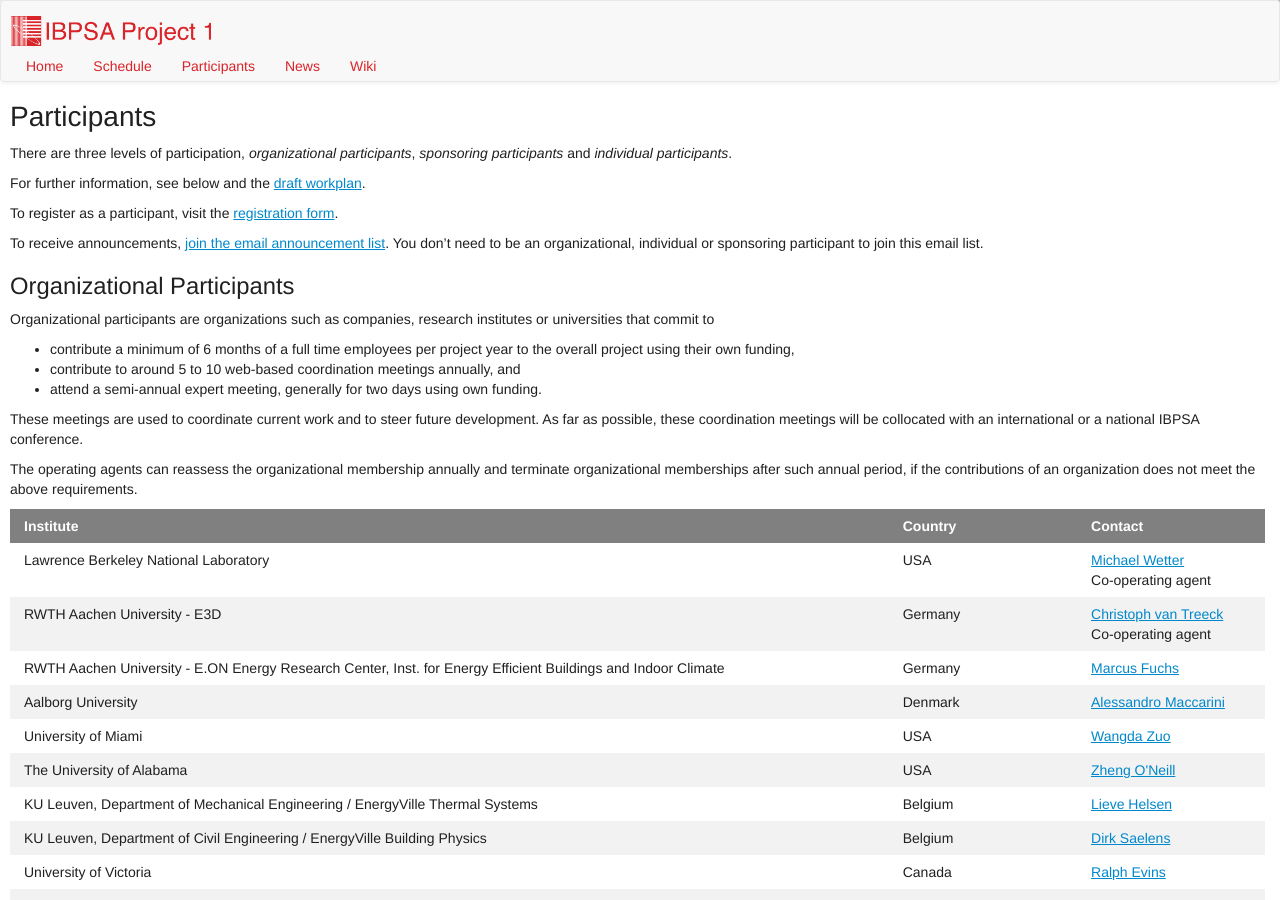
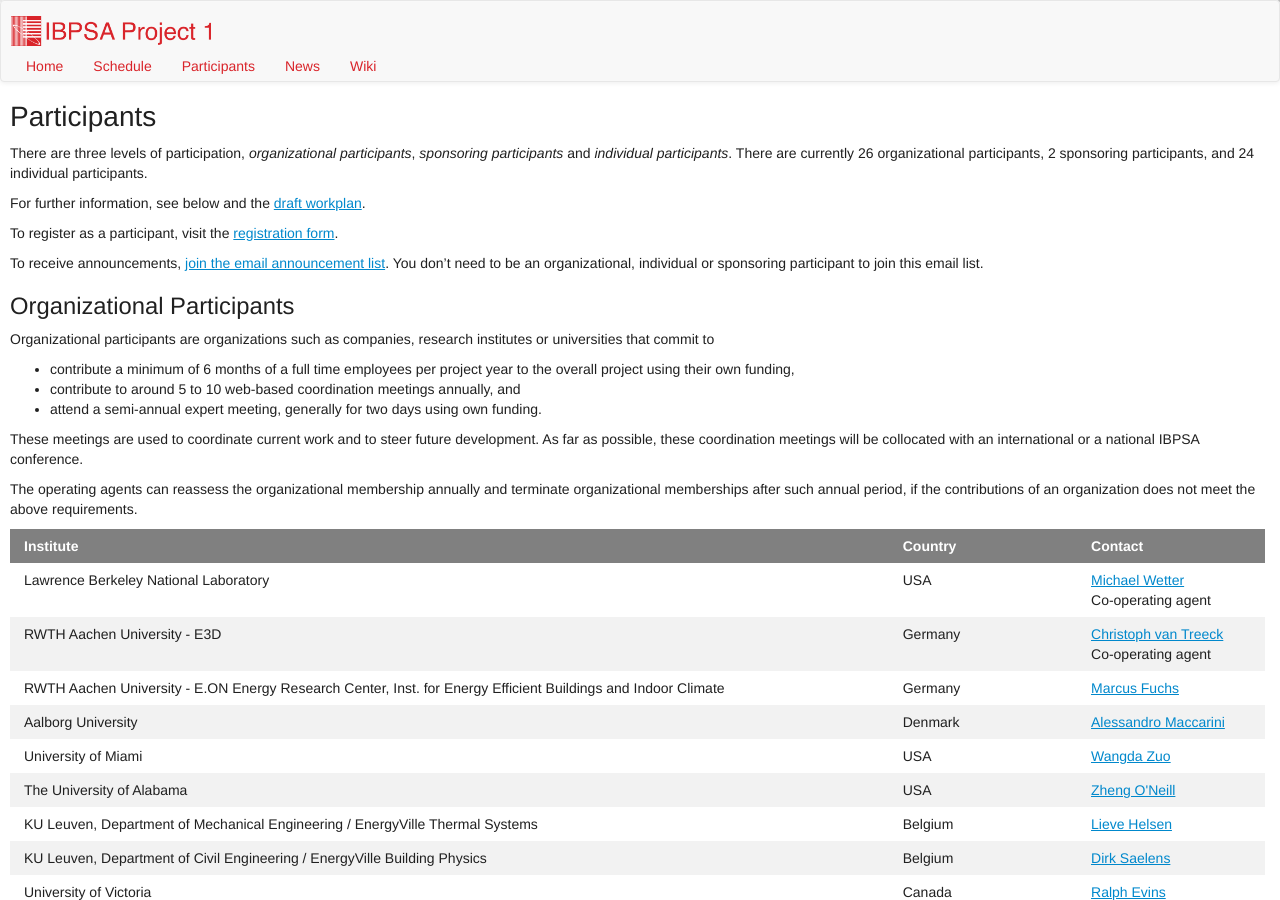
Before and after one commit to ibpsa/project1, a Jekyll site: the page built from participants.md, in a window 1280 px wide and 900 px high. Built offline with Jekyll 4.4.1, drawn with Linux system fonts in a browser that asks for light colours; nearby versions of some CDN libraries.

Commit message:
Added count

```diff
--- a/participants.md
+++ b/participants.md
@@ -10,6 +10,10 @@
 <em>organizational participants</em>,
 <em>sponsoring participants</em> and
 <em>individual participants</em>.
+There are currently
+{{ site.data.organizational_participants | size }} organizational participants,
+{{ site.data.sponsoring_participants | size }} sponsoring participants, and
+{{ site.data.individual_participants | size }} individual participants.
 
 For further information, see below and the
 [draft workplan]({{ site.url }}/downloads/ibpsa_project1_workplan_draft.pdf).
```
